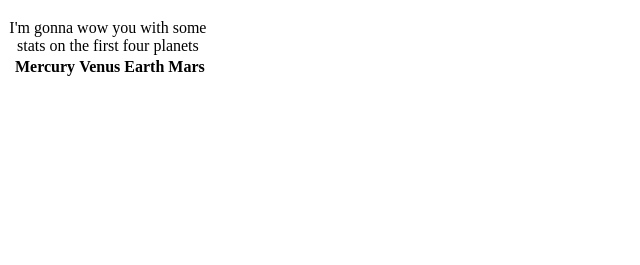
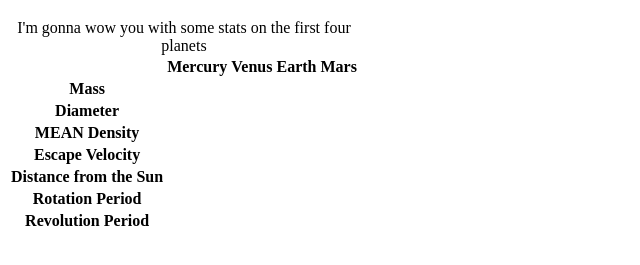
Before and after one commit to jforajter/lab5, a plain HTML site: page index.html in a window 1280 px wide. Shown: the part 61-326 px from the top of the page, without its empty margins (0-640 px from the left). Drawn offline with Linux system fonts and the light colour scheme.

Commit message:
Update index.html
content add to test that the table works

```diff
--- a/index.html
+++ b/index.html
@@ -18,7 +18,7 @@
 	</tr>
 
 	<tr>
-	  <th></th>
+	  <th>Mass</th>
 	  <td></td>
 	  <td></td>
 	  <td></td>
@@ -26,7 +26,7 @@
 	</tr>
 
 	<tr>
-	  <th></th>
+	  <th>Diameter</th>
 	  <td></td>
 	  <td></td>
 	  <td></td>
@@ -34,7 +34,7 @@
 	</tr>
 
 	<tr>
-	  <th></th>
+	  <th>MEAN Density</th>
 	  <td></td>
 	  <td></td>
 	  <td></td>
@@ -42,7 +42,7 @@
 	</tr>
 
 	<tr>
-	  <th></th>
+	  <th>Escape Velocity</th>
 	  <td></td>
 	  <td></td>
 	  <td></td>
@@ -50,7 +50,7 @@
 	</tr>
 
 	<tr>
-	  <th></th>
+	  <th>Distance from the Sun</th>
 	  <td></td>
 	  <td></td>
 	  <td></td>
@@ -58,7 +58,7 @@
 	</tr>
 
 	<tr>
-	  <th></th>
+	  <th>Rotation Period</th>
 	  <td></td>
 	  <td></td>
 	  <td></td>
@@ -66,7 +66,7 @@
 	</tr>
 
 	<tr>
-	  <th></th>
+	  <th>Revolution Period</th>
 	  <td></td>
 	  <td></td>
 	  <td></td>
```
